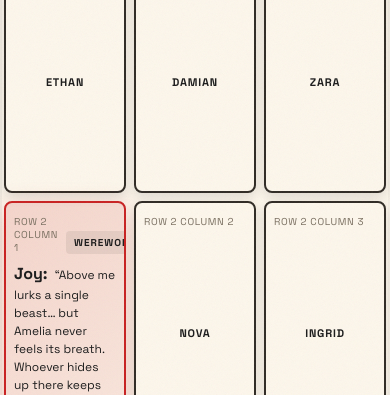
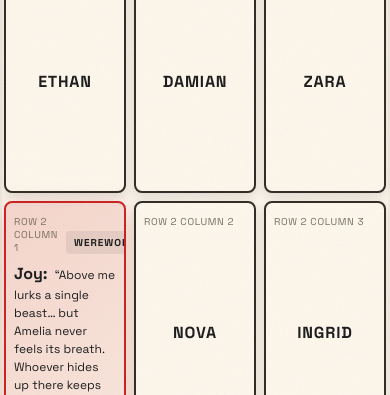
Before and after one commit to soasme/A-DIG, a Next.js app: page / in a window 390 px wide. Shown: the part 407-802 px from the top of the page. Built offline with nearby package versions, Linux system fonts and the light colour scheme.

Commit message:
Increase font size for character names to improve readability

```diff
--- a/app/components/WerewolfGame.css
+++ b/app/components/WerewolfGame.css
@@ -807,7 +807,7 @@
   }
 
   .name {
-    font-size: 11px;
+    font-size: 16px;
   }
 
   .characteristic {
```
